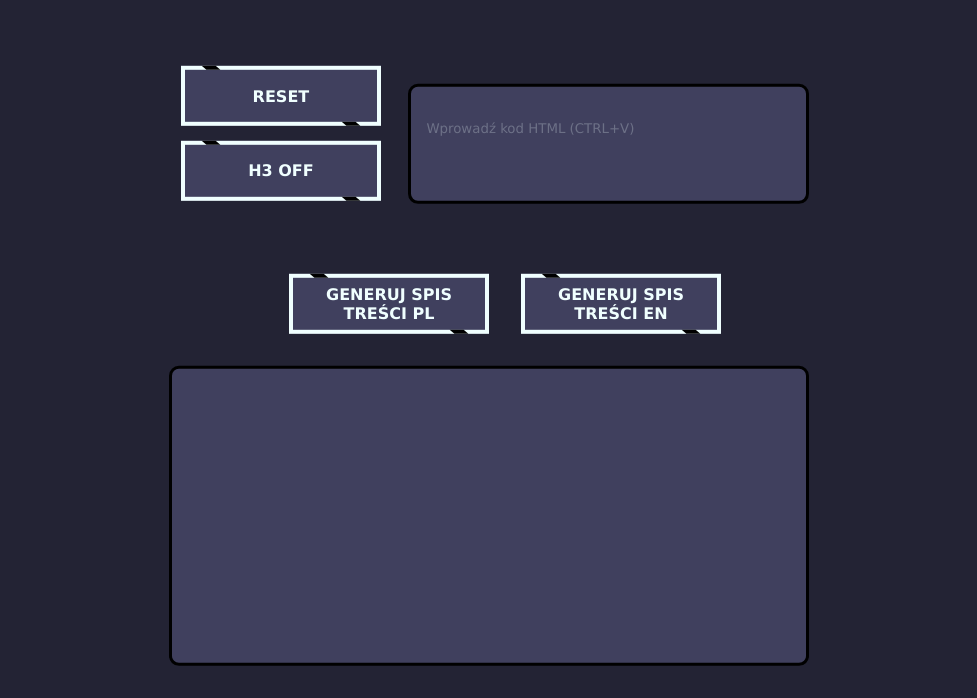
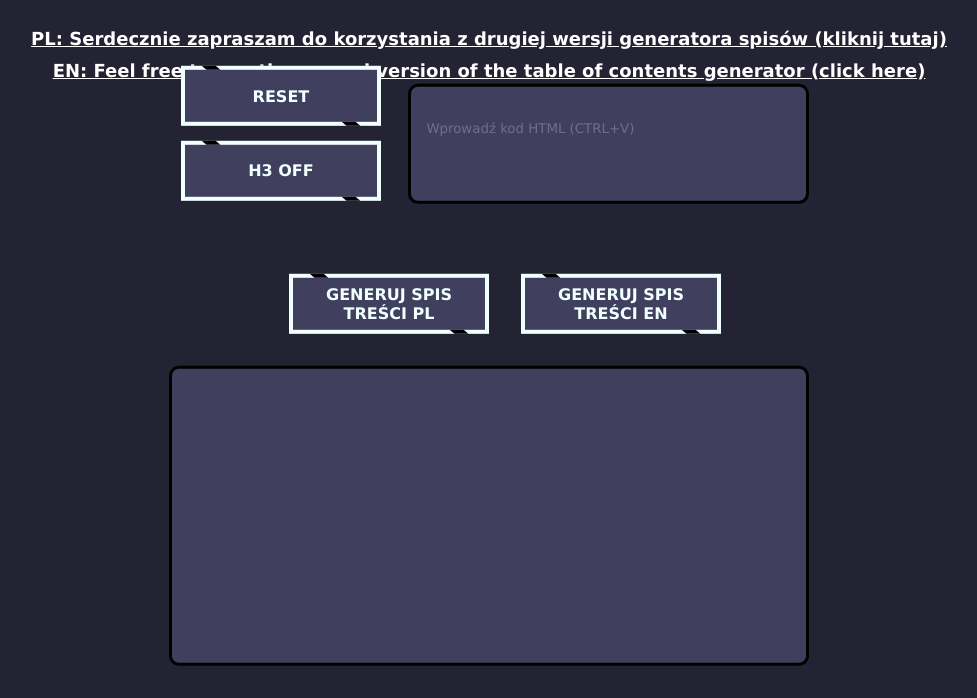
Before and after one commit to IwanMarcin/table-of-contents-generator, a plain HTML site: page index.html in a window 1280 px wide. Shown: the part 105-803 px from the top of the page, without its empty margins (151-1128 px from the left). Drawn offline with Linux system fonts and the light colour scheme.

Commit message:
added anchor to new version

```diff
--- a/index.html
+++ b/index.html
@@ -10,7 +10,9 @@
     <div class="header">
         <h1>Generator Spisów Treści</h1>
     </div>
-
+    <div>
+        <a href="https://iwanmarcin.github.io/bootstrap-toc/">PL: Serdecznie zapraszam do korzystania z drugiej wersji generatora spisów (kliknij tutaj)<br>EN: Feel free to use the second version of the table of contents generator (click here)</a>
+    </div>
     <div class="info">
 
         <div class="input">
@@ -36,6 +38,7 @@
 
 
 
+
 <script src="script.js"></script>
 </body>
 </html>
--- a/style.css
+++ b/style.css
@@ -83,6 +83,17 @@ h1 {
     margin-top: 5%;
 }
 
+a {
+  text-align: center;
+    position: absolute;
+    color: rgb(255, 255, 255);
+    margin-top: 10%;
+    font-size: large;
+    line-height: 175%;
+    font-weight: bold;
+
+}
+
 button::before, button::after{
     content: "";
     position: absolute;
```
